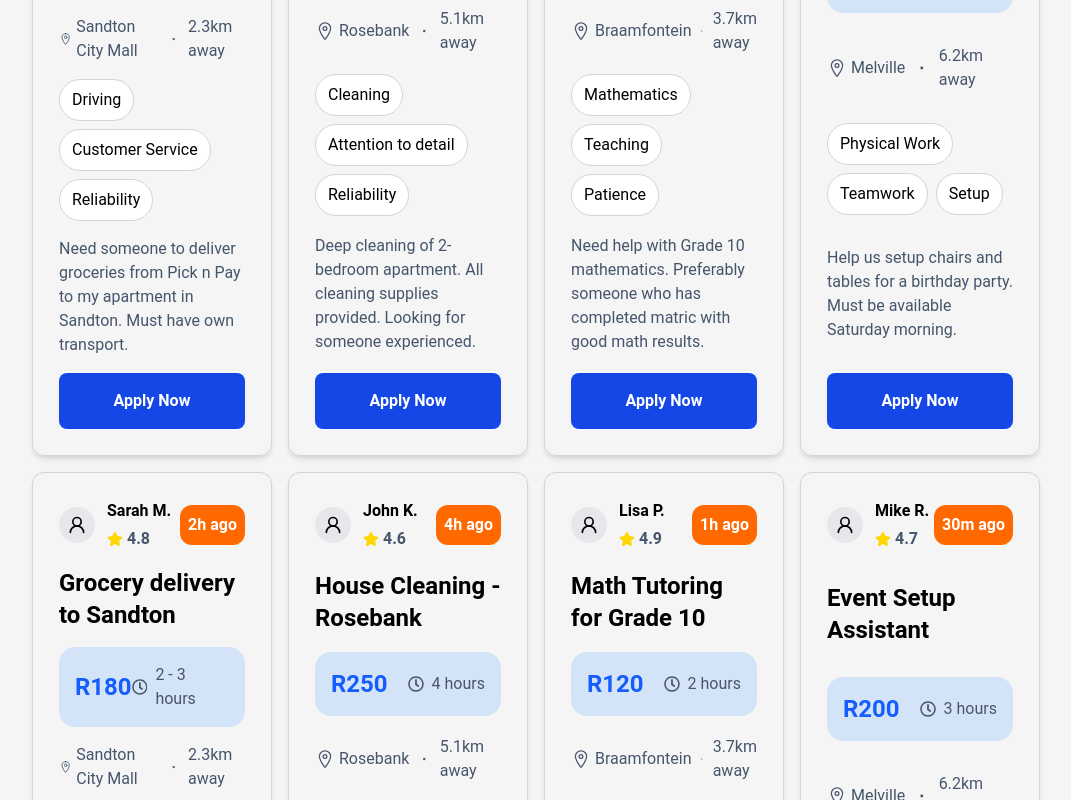
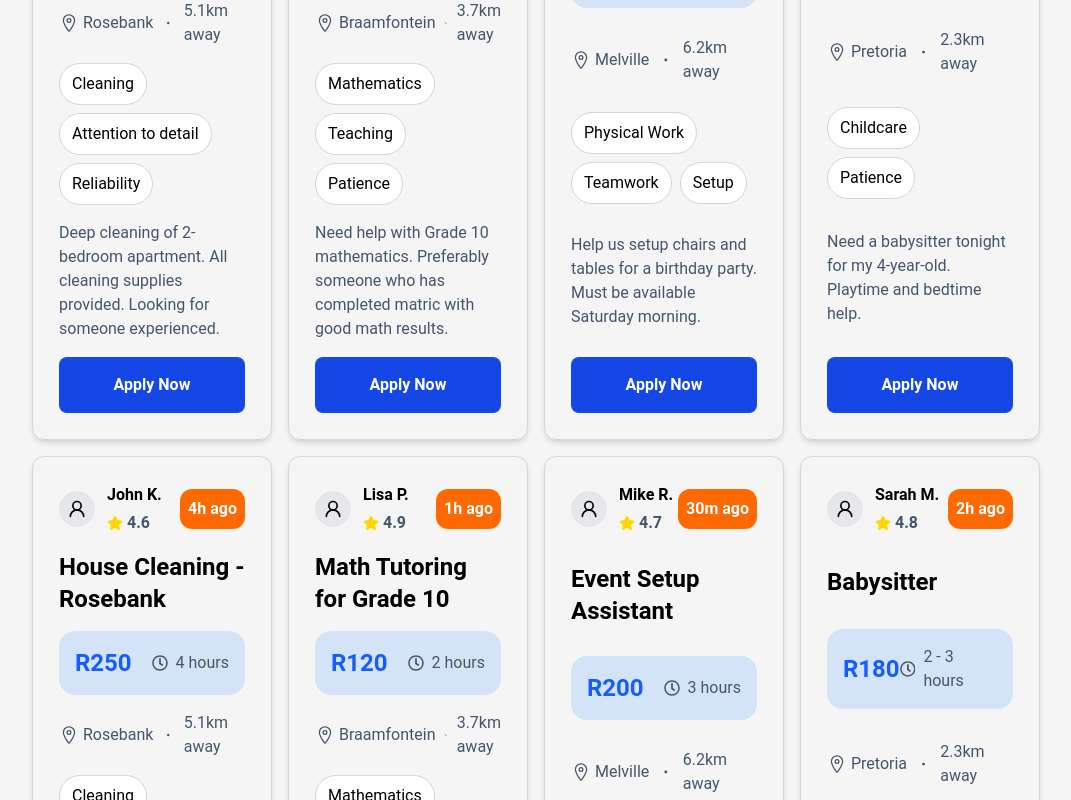
Before and after one commit to Kaydev-cmd/piece-job, a Next.js app in the folder frontend/: page /job-feed in a window 1280 px wide. Shown: the part 520-1320 px from the top of the page, without its empty margins (104-1175 px from the left). Built offline with nearby package versions, Linux system fonts and the light colour scheme.

Commit message:
chore: add mock data for recent payments

```diff
--- a/frontend/constants/index.ts
+++ b/frontend/constants/index.ts
@@ -271,20 +271,65 @@ export const JOB_FEED_DATA = [
   {
     id: 1,
     image: "",
+    userName: "John K.",
+    timePosted: "4h ago",
+    rating: 4.6,
+    jobTitle: "House Cleaning - Rosebank",
+    price: 250,
+    duration: "4 hours",
+    location: "Rosebank",
+    distance: "5.1km away",
+    skills: ["Cleaning", "Attention to detail", "Reliability"],
+    description:
+      "Deep cleaning of 2-bedroom apartment. All cleaning supplies provided. Looking for someone experienced.",
+  },
+  {
+    id: 2,
+    image: "",
+    userName: "Lisa P.",
+    timePosted: "1h ago",
+    rating: 4.9,
+    jobTitle: "Math Tutoring for Grade 10",
+    price: 120,
+    duration: "2 hours",
+    location: "Braamfontein",
+    distance: "3.7km away",
+    skills: ["Mathematics", "Teaching", "Patience"],
+    description:
+      "Need help with Grade 10 mathematics. Preferably someone who has completed matric with good math results.",
+  },
+  {
+    id: 3,
+    image: "",
+    userName: "Mike R.",
+    timePosted: "30m ago",
+    rating: 4.7,
+    jobTitle: "Event Setup Assistant",
+    price: 200,
+    duration: "3 hours",
+    location: "Melville",
+    distance: "6.2km away",
+    skills: ["Physical Work", "Teamwork", "Setup"],
+    description:
+      "Help us setup chairs and tables for a birthday party. Must be available Saturday morning.",
+  },
+  {
+    id: 4,
+    image: "",
     userName: "Sarah M.",
     timePosted: "2h ago",
     rating: 4.8,
-    jobTitle: "Grocery delivery to Sandton",
+    jobTitle: "Babysitter",
     price: 180,
     duration: "2 - 3 hours",
-    location: "Sandton City Mall",
+    location: "Pretoria",
     distance: "2.3km away",
-    skills: ["Driving", "Customer Service", "Reliability"],
+    skills: ["Childcare", "Patience"],
     description:
-      "Need someone to deliver groceries from Pick n Pay to my apartment in Sandton. Must have own transport.",
+      "Need a babysitter tonight for my 4-year-old. Playtime and bedtime help.",
   },
   {
-    id: 2,
+    id: 5,
     image: "",
     userName: "John K.",
     timePosted: "4h ago",
@@ -299,7 +344,7 @@ export const JOB_FEED_DATA = [
       "Deep cleaning of 2-bedroom apartment. All cleaning supplies provided. Looking for someone experienced.",
   },
   {
-    id: 3,
+    id: 6,
     image: "",
     userName: "Lisa P.",
     timePosted: "1h ago",
@@ -314,7 +359,7 @@ export const JOB_FEED_DATA = [
       "Need help with Grade 10 mathematics. Preferably someone who has completed matric with good math results.",
   },
   {
-    id: 4,
+    id: 7,
     image: "",
     userName: "Mike R.",
     timePosted: "30m ago",
@@ -329,64 +374,19 @@ export const JOB_FEED_DATA = [
       "Help us setup chairs and tables for a birthday party. Must be available Saturday morning.",
   },
   {
-    id: 5,
+    id: 8,
     image: "",
     userName: "Sarah M.",
     timePosted: "2h ago",
     rating: 4.8,
-    jobTitle: "Grocery delivery to Sandton",
+    jobTitle: "Babysitter",
     price: 180,
     duration: "2 - 3 hours",
-    location: "Sandton City Mall",
+    location: "Pretoria",
     distance: "2.3km away",
-    skills: ["Driving", "Customer Service", "Reliability"],
+    skills: ["Childcare", "Patience"],
     description:
-      "Need someone to deliver groceries from Pick n Pay to my apartment in Sandton. Must have own transport.",
-  },
-  {
-    id: 6,
-    image: "",
-    userName: "John K.",
-    timePosted: "4h ago",
-    rating: 4.6,
-    jobTitle: "House Cleaning - Rosebank",
-    price: 250,
-    duration: "4 hours",
-    location: "Rosebank",
-    distance: "5.1km away",
-    skills: ["Cleaning", "Attention to detail", "Reliability"],
-    description:
-      "Deep cleaning of 2-bedroom apartment. All cleaning supplies provided. Looking for someone experienced.",
-  },
-  {
-    id: 7,
-    image: "",
-    userName: "Lisa P.",
-    timePosted: "1h ago",
-    rating: 4.9,
-    jobTitle: "Math Tutoring for Grade 10",
-    price: 120,
-    duration: "2 hours",
-    location: "Braamfontein",
-    distance: "3.7km away",
-    skills: ["Mathematics", "Teaching", "Patience"],
-    description:
-      "Need help with Grade 10 mathematics. Preferably someone who has completed matric with good math results.",
-  },
-  {
-    id: 8,
-    image: "",
-    userName: "Mike R.",
-    timePosted: "30m ago",
-    rating: 4.7,
-    jobTitle: "Event Setup Assistant",
-    price: 200,
-    duration: "3 hours",
-    location: "Melville",
-    distance: "6.2km away",
-    skills: ["Physical Work", "Teamwork", "Setup"],
-    description:
-      "Help us setup chairs and tables for a birthday party. Must be available Saturday morning.",
+      "Need a babysitter tonight for my 4-year-old. Playtime and bedtime help.",
   },
 ];
 
@@ -397,3 +397,30 @@ export const TOTAL_EARNINGS_DATA = [
     availableToWithdraw: 1980.5,
   },
 ];
+
+export const RECENT_PAYMENTS_DATA = [
+  {
+    id: 1,
+    jobTitle: "Garden Cleanup",
+    date: "2024-01-15",
+    price: 350,
+  },
+  {
+    id: 2,
+    jobTitle: "Data Entry Project",
+    date: "2024-01-14",
+    price: 200,
+  },
+  {
+    id: 3,
+    jobTitle: "Moving Help",
+    date: "2024-01-12",
+    price: 180,
+  },
+  {
+    id: 4,
+    jobTitle: "Logo Design",
+    date: "2024-01-10",
+    price: 500,
+  },
+];
```
